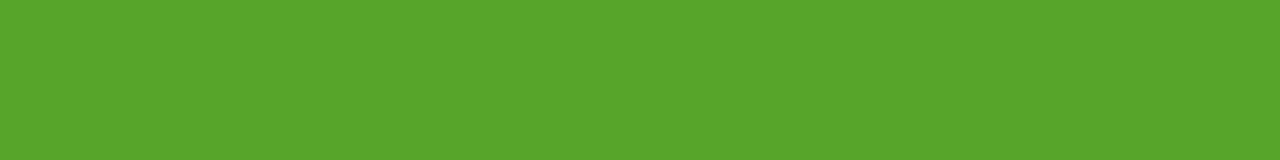
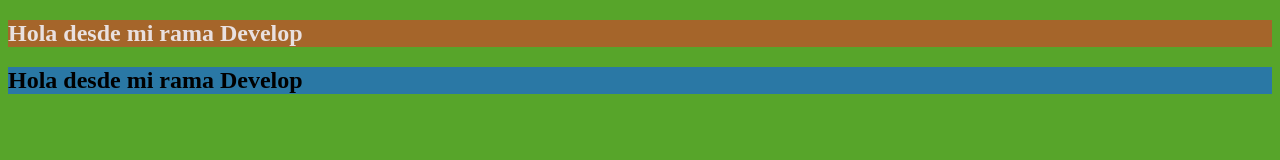
Before and after one commit to Joaquinchable/ramassesion, a plain HTML site: page index.html in a window 1280 px wide. Drawn offline with Linux system fonts and the light colour scheme.

Commit message:
ejemplo de anidacion de css

```diff
--- a/index.html
+++ b/index.html
@@ -8,6 +8,16 @@
     <title>Git Ramas</title>
 </head>
 <body>
+       <div class="container-box">
+            <h2>Hola desde mi rama Develop</h2>
+      </div>
+
+      <div class="container-box2">
+            <h2>Hola desde mi rama Develop</h2>
+      </div>
+
+
+
 
 </body>
 </html>
--- a/styles.css
+++ b/styles.css
@@ -1,4 +1,28 @@
 body{
+
     background-color: rgb(87, 165, 42);
 
 }
+
+.container-box{
+
+    background-color: rgb(165, 101, 42);
+}
+
+.container-box > h2 {
+
+    color: rgb(233, 224, 224);
+}
+
+
+
+.container-box2 {
+
+    background-color: rgb(42, 120, 165);
+
+}
+
+.container-box2  h2{
+
+    color: black;
+}
```
